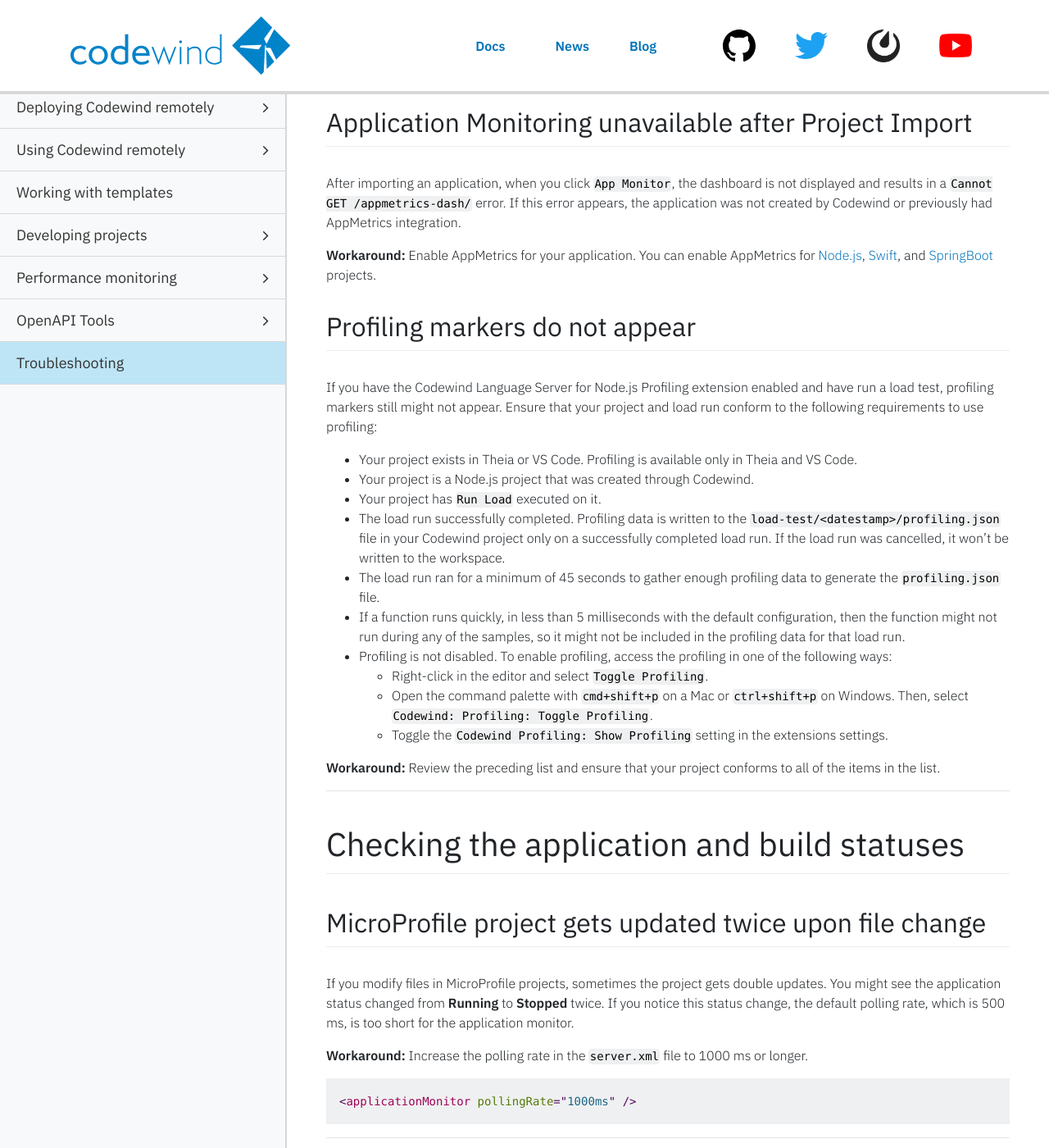
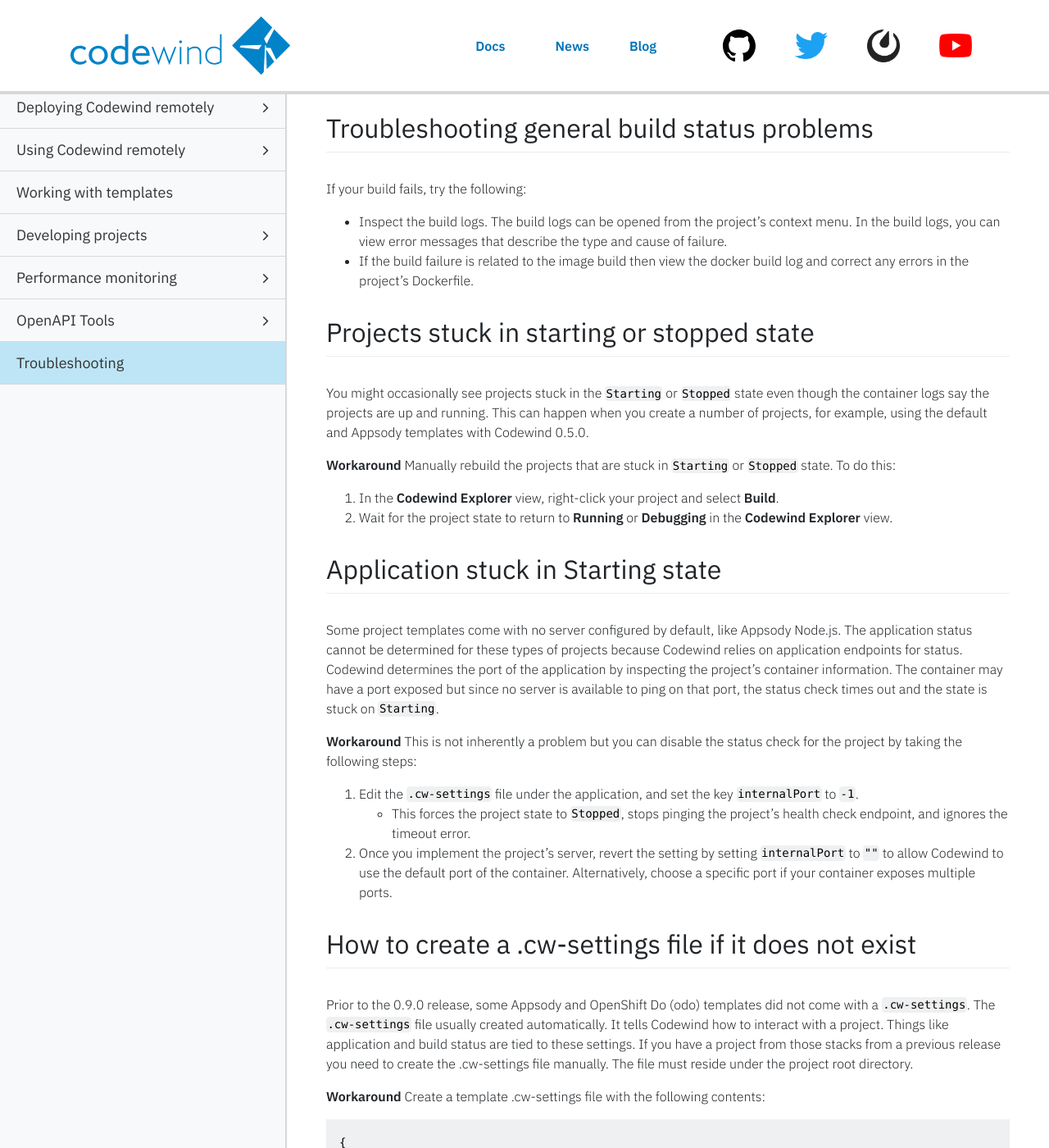
Before and after one commit to eclipse-archived/codewind-docs, a Jekyll site: the page built from docs/_documentations/troubleshooting.md, in a window 1280 px wide and 1400 px high, scrolled down 6322 px. Shown: the whole window at 82% size. Built offline with Jekyll 4.4.1, drawn with Linux system fonts in a browser that asks for light colours; nearby versions of some CDN libraries; comment, search, counter and statistics services are not loaded; some of the changed text lies outside the part shown.

Commit message:
Updated project status docs
Signed-off-by: Rajiv Senthilnathan <rajivsen@ca.ibm.com>

````diff
--- a/docs/_data/docstoc.yml
+++ b/docs/_data/docstoc.yml
@@ -78,7 +78,7 @@
 
 - title: 'Developing projects'
   children:
-    - title: 'Checking the application and build statuses'
+    - title: 'Understanding application and build statuses'
       url: checkingstatuses.html
     - title: 'Importing existing projects'
       url: importing-existing-projects.html
--- a/docs/_documentations/checkingstatuses.md
+++ b/docs/_documentations/checkingstatuses.md
@@ -1,7 +1,7 @@
 ---
 layout: docs
-title: Checking the application and build statuses
-description: Checking the application and build statuses
+title: Understanding application and build statuses
+description: Understanding application and build statuses
 keywords: using, run, monitor, getting started,  builds, changes, status, state, help, troubleshooting, stopped, starting, unknown, failed, logs, app, error, message, messages, application, build
 duration: 1 minute
 permalink: checkingstatuses
@@ -10,7 +10,7 @@ parent: usingcodewind
 order: 7
 ---
 
-# Checking the application and build statuses
+# Understanding application and build statuses
 
 Builds automatically begin when Codewind detects changes or when a build is initiated by clicking the **Build** button on a project.
 
@@ -20,23 +20,19 @@ The application status shows the current state of your application.
 
 * Starting the application
   * When you start Codewind, it starts all the applications unless you have disabled them.
-  * To enable a project that has been disabled, visit the *Project Overview* page by using the context menu in the Codewind view and click the **Enable project** button to start the application and build containers.
+  * To enable a project that has been disabled, visit the *Project Overview* page by using the context menu in the Codewind view and click the **Enable project** button to build containers and start the application.
 * Stopping an application
   * When you stop Codewind, its applications also stop.
-  * To disable a project, navigate to the **Project Overview** page and click the **Disable project** button to stop the application and build containers to save resources.
-
-Troubleshooting the application status
-* If your application goes into the **Stopped** state unexpectedly or stays in the **Starting** state longer than expected, check the application logs to see whether something went wrong. Open the application logs from the project’s context menu. Problems with the application build or server configuration can make the application fail to start and create errors in the log files.
-* Even without errors, the **Stopped** state can occur if the [context root](project-settings.html#context-root) of the application is unreachable.
+  * To disable a project, navigate to the **Project Overview** page and click the **Disable project** button to stop the application and containers to save system resources.
 
 ## Build status
 
 The build status shows the current stage of your application in the build lifecycle.
 * When you create or import your application, the state is **Unknown**.
-* The application is then subsequently put on a waiting queue for its build to begin. The state when the application is on the waiting queue is **Queued**.
+* The project is then subsequently put in a build queue. When a project is in the build queue its build state is **Queued**.
   * The default maximum number of builds that can be run concurrently is three.
-  * You can adjust the maximum number of concurrent builds by setting the `MC_MAX_BUILDS` environmental variable.
-* If your build fails, view the build logs. The build logs can be opened from the project's context menu. In the build logs, you can view error messages that describe the type and cause of failure.
+  * If you must adjust the maximum number of concurrent builds, you can set the `MC_MAX_BUILDS` environmental variable in the `codewind-pfe` container. It is not recommended to alter this value because there can be a significant impact on performance.
+* If your build fails, inspect the build logs. The build logs can be opened from the project's context menu. In the build logs, you can view error messages that describe the type and cause of failure.
 
 ## Need help?
-If you encounter problems with checking the application and build statuses, check the [Troubleshooting page](troubleshooting.html#checking-the-application-and-build-statuses).
+Check the Application and Build Statuses section on the [Troubleshooting page](troubleshooting.html#troubleshooting-project-application-and-build-statuses).
--- a/docs/_documentations/troubleshooting.md
+++ b/docs/_documentations/troubleshooting.md
@@ -19,7 +19,7 @@ The following sections contain workarounds for issues that you might encounter w
 * [Creating a project](#creating-a-project)
 * [Importing a project](#importing-a-project)
 * [Understanding Application Metrics](#understanding-application-metrics)
-* [Checking the application and build statuses](#checking-the-application-and-build-statuses)
+* [Troubleshooting project application and build statuses](#troubleshooting-project-application-and-build-statuses)
 * [Editing your project](#editing-your-project)
 * [Disabling development on specific projects](#disabling-development-on-specific-projects)
 * [Appsody with Codewind](#appsody-with-codewind)
@@ -171,70 +171,6 @@ The Codewind Che extension might lose connectivity to the Codewind pod during a
 
 **Workaround:** Refresh the projects list to have the tree repopulate. If the issue persists, refresh the webpage.
 
-<!--
-Action/Topic: Creating a project and/or Checking the application and build statuses
-Issue type: bug/info
-Codewind version: 0.5.0
-OS: Windows
-IDE extension version: 0.5.0
-IDE version: Eclipse 2019-09
-Issue link: https://github.com/eclipse/codewind/issues/715
--->
-## Projects stuck in starting or stopped state
-You might occasionally see projects stuck in the `Starting` or `Stopped` state even though the container logs say the projects are up and running. This can happen when you create a number of projects, for example, using the default and Appsody templates with Codewind 0.5.0.
-
-**Workaround** Manually rebuild the projects that are stuck in `Starting` or `Stopped` state. To do this:
-1. In the **Codewind Explorer** view, right-click your project and select **Build**.
-2. Wait for the project state to return to **Running** or **Debugging** in the **Codewind Explorer** view.
-
-<!--
-Action/Topic: Checking the application status
-Issue type: bug/info
-Codewind version: 0.9.0
-Issue link: https://github.com/eclipse/codewind/issues/1269
--->
-## How to stop the app from continuously pinging
-With all the stacks and templates Codewind offers, some template applications come with no server, like Appsody Node.js. The backend in PFE expects all applications to have a server. Thus, the backend continuously pings the port of the application retrieved from the application's container information. Since no server is available to ping on that port, the application times out and is stuck on `Starting`.
-
-**Workaround** Disable the pinging of your application stuck on the `Starting` state:
-1. Edit the `.cw-settings` file under the application, and set the key `internalPort` to `-1`.
-    - This key forces the application to stop, stops pinging the application, and bypasses the timeout error.
-2. Once you implement the server into the application, resume the application ping and run it by setting `internalPort` to `""` for the default port of the container. Or you can choose a specific port you want to ping.
-
-<!--
-Action/Topic: Checking the application status
-Issue type: bug/info
-Codewind version: 0.9.0
-Issue link: https://github.com/eclipse/codewind/issues/1269
--->
-## How to create a .cw-settings file if it does not exist
-Prior to the 0.9.0 release, non-Codewind stacks, like Appsody and OpenShift Do (odo), did not come with a .cw-settings. If you have a project from those stacks from a previous release, you need to create the .cw-settings file. The file must reside under the project root directory.
-
-**Workaround** Create a template .cw-settings file with the following contents:
-
-```
-{
-"contextRoot": "",
-"internalPort": "",
-"healthCheck": "",
-"isHttps": false,
-"ignoredPaths": [
-""
-]
-}
-```
-
-<!--
-Action/Topic: Creating a project and/or Checking the application and build statuses
-Issue type: bug/info
-Codewind version: 0.6.0
-Issue link: https://github.com/eclipse/codewind/issues/1039
--->
-## Che and local projects build twice when you create a project
-If you are using Codewind on Eclipse and VS Code at the same time, local projects build twice during project creation, resulting in longer project creation time.
-
-**Workaround:** To reduce project creation time, do not use Codewind on Eclipse and Codewind on VS Code at the same time. Close either Eclipse or VS Code and then create your project.
-
 ***
 # Importing a project
 
@@ -306,7 +242,96 @@ If you have the Codewind Language Server for Node.js Profiling extension enabled
 **Workaround:** Review the preceding list and ensure that your project conforms to all of the items in the list.
 
 ***
-# Checking the application and build statuses
+# Troubleshooting project application and build statuses
+<!--
+Action/Topic: Checking the application and build statuses
+Issue type: bug
+Issue link: https://github.ibm.com/dev-ex/iterative-dev/issues/459
+18.10: Still an issue
+-->
+## Troubleshooting general application status problems
+If your application goes into the **Stopped** state unexpectedly or stays in the **Starting** state longer than expected, check the project logs to see whether something went wrong. Open the build and application logs from the project’s context menu. Problems with the build or project configuration can cause the application to fail to start. There are usually errors in the log files in this case.
+
+Even without errors, the **Stopped** state can occur if:
+  * The [health check endpoint](project-settings.html#health-check-endpoint) of the application is unreachable. Ensure it is set to an endpoint that is reachable.
+  * The [internal application port](#internal-application-port) is not correct.
+  * Your application uses HTTPS but the [HTTPS setting](project-settings.html#https-application) is not set.
+  * The time required for your application to start is longer than the [Project status ping timeout](#project-status-ping-timeout). Increase the timeout to a more sufficient time.
+
+<!--
+Action/Topic: Checking the application and build statuses
+Issue type: bug
+Issue link: https://github.ibm.com/dev-ex/iterative-dev/issues/459
+18.10: Still an issue
+-->
+## Troubleshooting general build status problems
+If your build fails, try the following:
+  * Inspect the build logs. The build logs can be opened from the project's context menu. In the build logs, you can view error messages that describe the type and cause of failure.
+  * If the build failure is related to the image build then view the docker build log and correct any errors in the project's Dockerfile.
+
+<!--
+Action/Topic: Creating a project and/or Checking the application and build statuses
+Issue type: bug/info
+Codewind version: 0.5.0
+OS: Windows
+IDE extension version: 0.5.0
+IDE version: Eclipse 2019-09
+Issue link: https://github.com/eclipse/codewind/issues/715
+-->
+## Projects stuck in starting or stopped state
+You might occasionally see projects stuck in the `Starting` or `Stopped` state even though the container logs say the projects are up and running. This can happen when you create a number of projects, for example, using the default and Appsody templates with Codewind 0.5.0.
+
+**Workaround** Manually rebuild the projects that are stuck in `Starting` or `Stopped` state. To do this:
+1. In the **Codewind Explorer** view, right-click your project and select **Build**.
+2. Wait for the project state to return to **Running** or **Debugging** in the **Codewind Explorer** view.
+
+<!--
+Action/Topic: Checking the application status
+Issue type: bug/info
+Codewind version: 0.9.0
+Issue link: https://github.com/eclipse/codewind/issues/1269
+-->
+## Application stuck in Starting state
+Some project templates come with no server configured by default, like Appsody Node.js. The application status cannot be determined for these types of projects because Codewind relies on application endpoints for status. Codewind determines the port of the application by inspecting the project's container information. The container may have a port exposed but since no server is available to ping on that port, the status check times out and the state is stuck on `Starting`.
+
+**Workaround** This is not inherently a problem but you can disable the status check for the project by taking the following steps:
+1. Edit the `.cw-settings` file under the application, and set the key `internalPort` to `-1`.
+    - This forces the project state to `Stopped`, stops pinging the project's health check endpoint, and ignores the timeout error.
+2. Once you implement the project's server, revert the setting by setting `internalPort` to `""` to allow Codewind to use the default port of the container. Alternatively, choose a specific port if your container exposes multiple ports.
+
+<!--
+Action/Topic: Checking the application status
+Issue type: bug/info
+Codewind version: 0.9.0
+Issue link: https://github.com/eclipse/codewind/issues/1269
+-->
+## How to create a .cw-settings file if it does not exist
+Prior to the 0.9.0 release, some Appsody and OpenShift Do (odo) templates did not come with a `.cw-settings`. The `.cw-settings` file usually created automatically. It tells Codewind how to interact with a project. Things like application and build status are tied to these settings. If you have a project from those stacks from a previous release you need to create the .cw-settings file manually. The file must reside under the project root directory.
+
+**Workaround** Create a template .cw-settings file with the following contents:
+
+```
+{
+"contextRoot": "",
+"internalPort": "",
+"healthCheck": "",
+"isHttps": false,
+"ignoredPaths": [
+""
+]
+}
+```
+
+<!--
+Action/Topic: Creating a project and/or Checking the application and build statuses
+Issue type: bug/info
+Codewind version: 0.6.0
+Issue link: https://github.com/eclipse/codewind/issues/1039
+-->
+## Projects build twice upon creation
+If you are using Codewind on Eclipse and VS Code at the same time, projects build twice during project creation, resulting in longer project creation time.
+
+**Workaround:** To reduce project creation time, do not use Codewind on Eclipse and Codewind on VS Code at the same time. Close either Eclipse or VS Code and then create your project.
 
 <!--
 Action/Topic: Checking the application and build statuses
````
